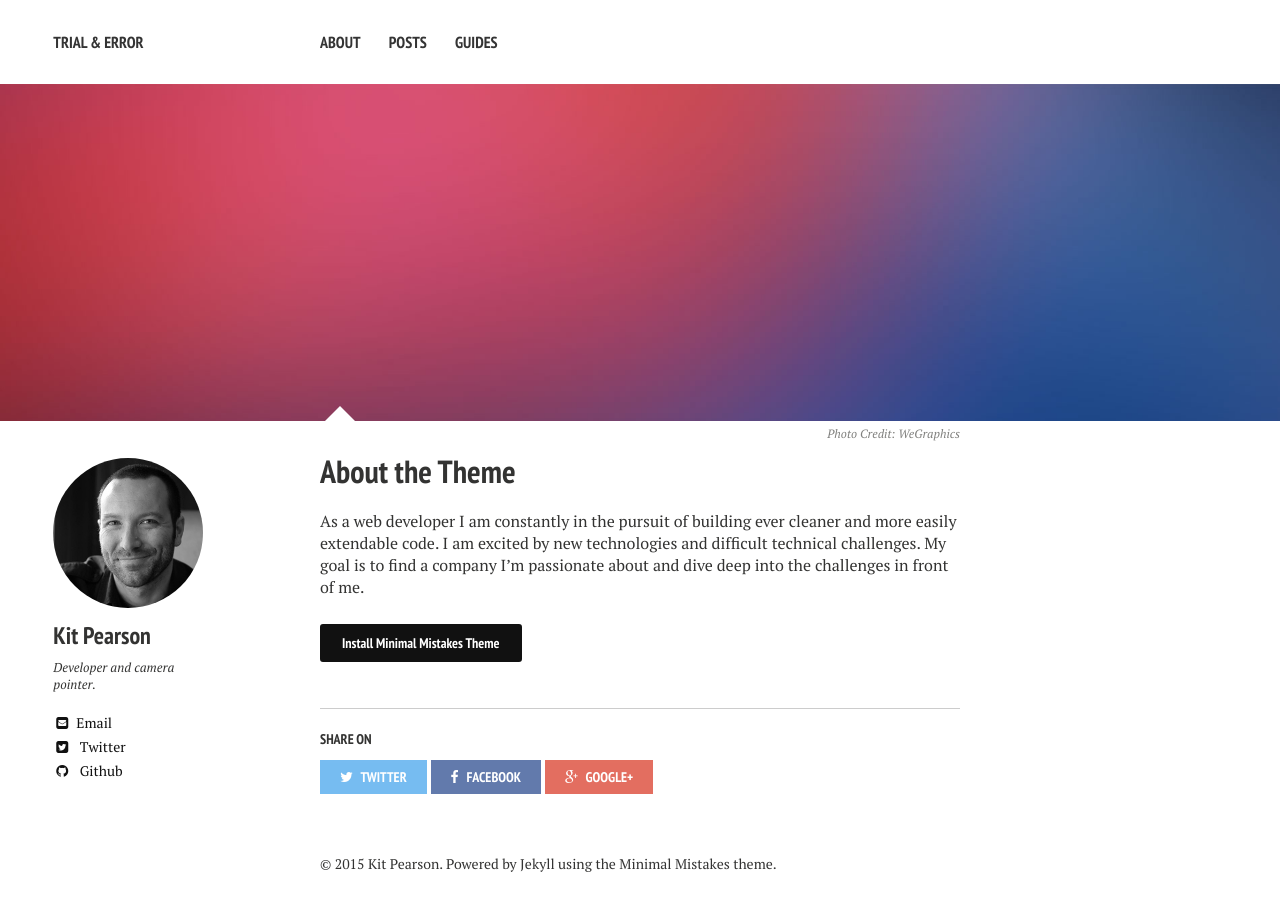
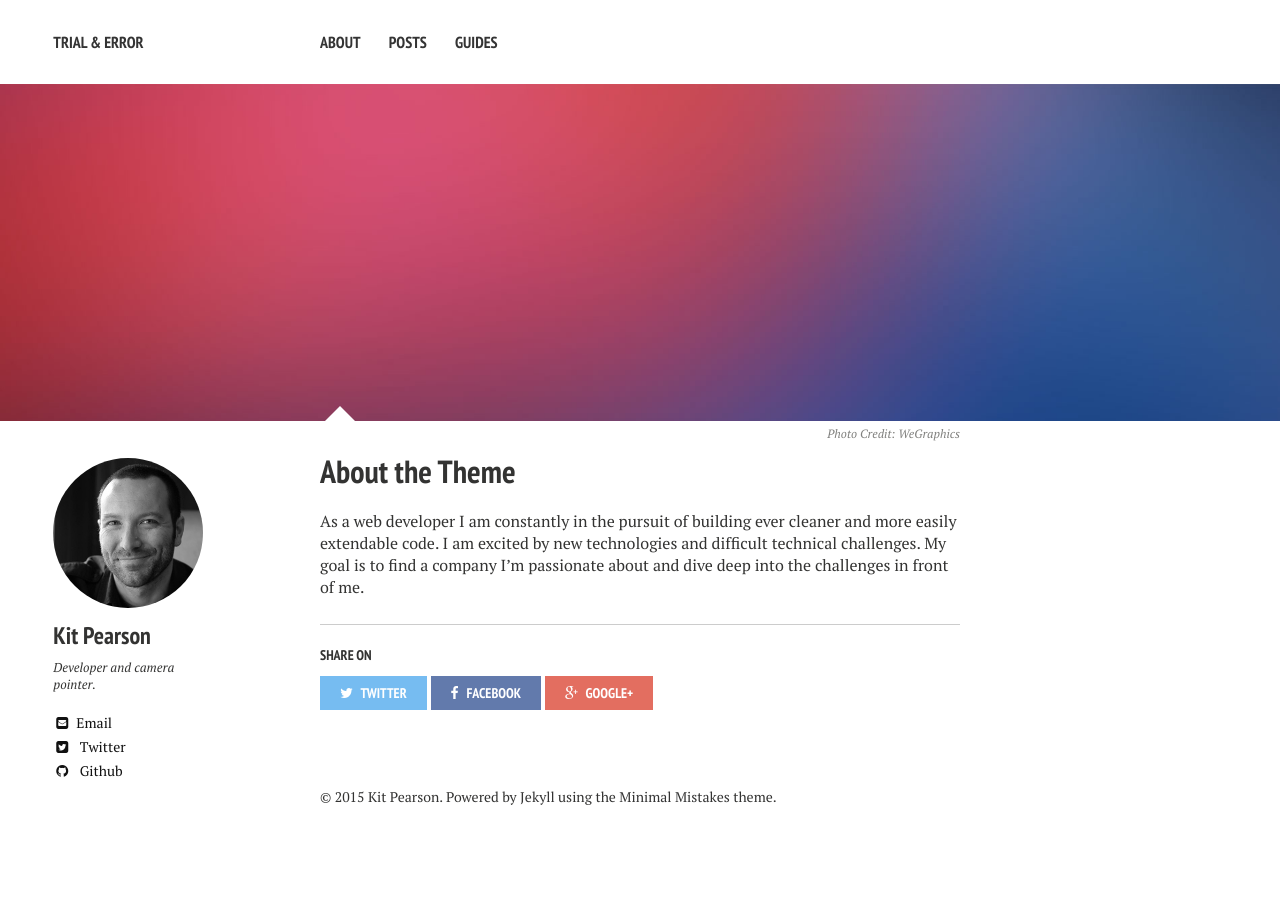
Before and after one commit to kpearson/kpearson.github.io, a Jekyll site: the page built from about/index.md, in a window 1280 px wide. Built offline with Jekyll 4.4.1, drawn with Linux system fonts in a browser that asks for light colours; nearby versions of some CDN libraries; after the commit the page ends 900 px from its top, so only the background shows below that.

Commit message:
Update about page

```diff
--- a/about/index.md
+++ b/about/index.md
@@ -11,5 +11,3 @@ image:
 ---
 
 As a web developer I am constantly in the pursuit of building ever cleaner and more easily extendable code. I am excited by new technologies and difficult technical challenges. My goal is to find a company I’m passionate about and dive deep into the challenges in front of me.
-
-<a markdown="0" href="{{ site.url }}/theme-setup" class="btn">Install Minimal Mistakes Theme</a>
```
